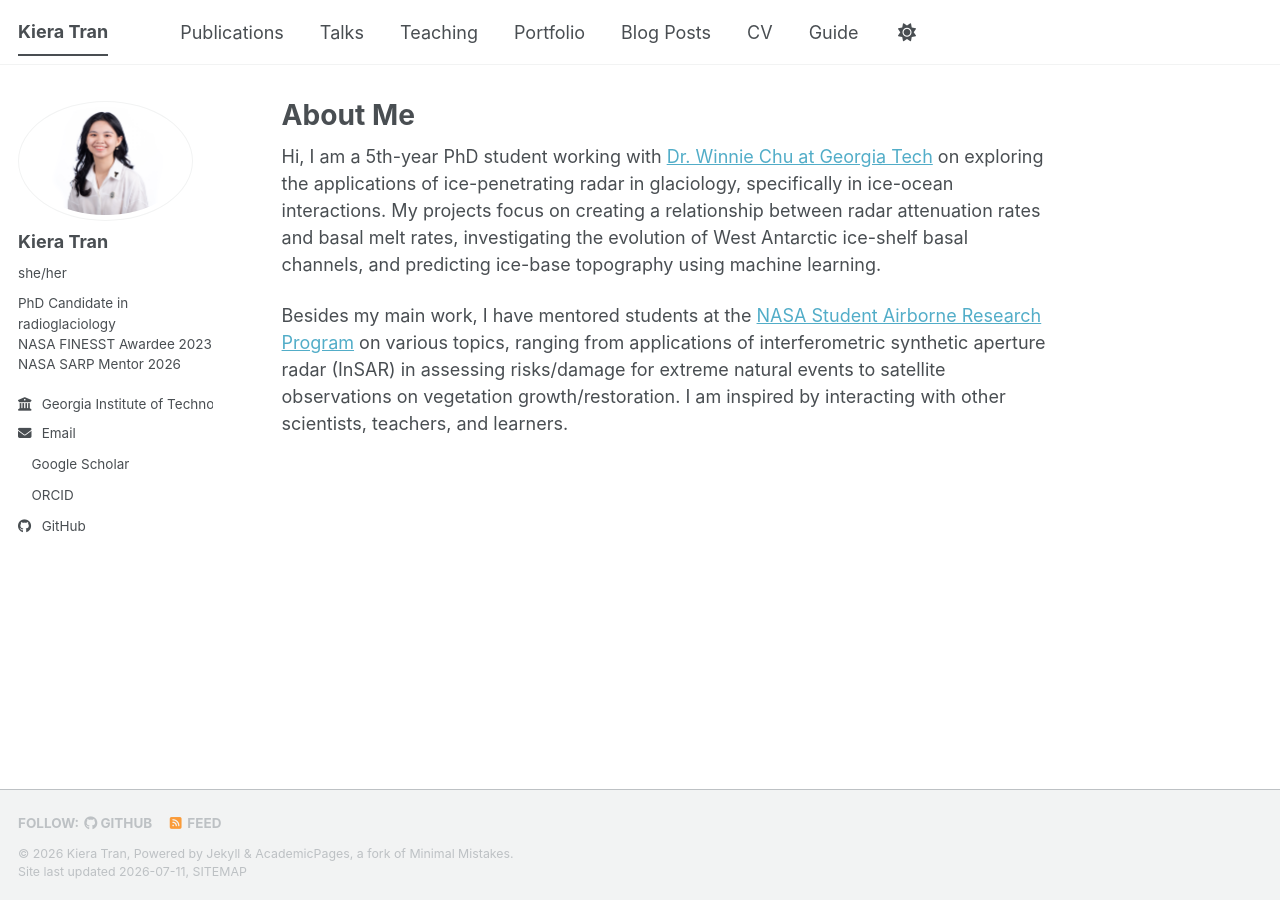
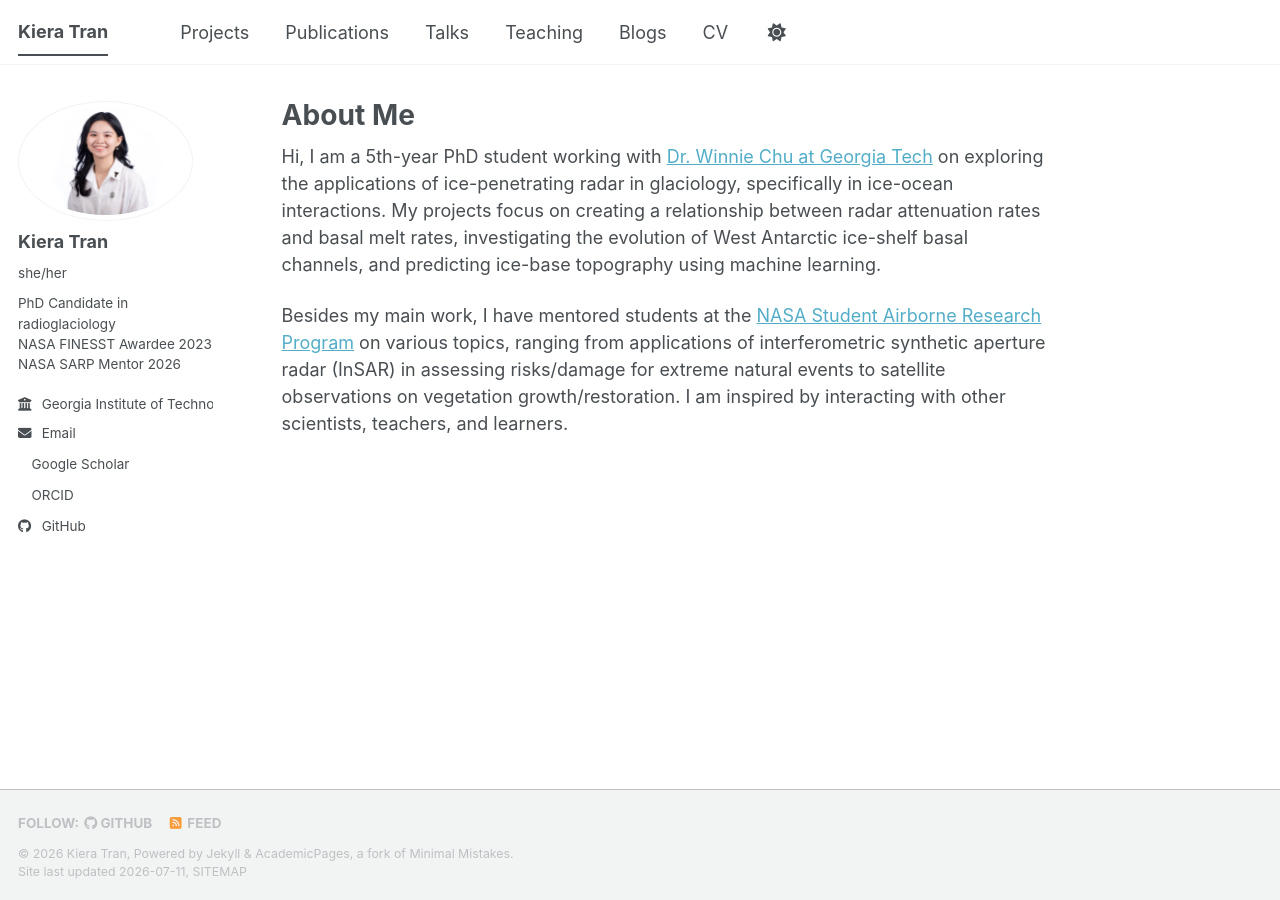
Before and after one commit to kieratran/kieratran.github.io, a Jekyll site: the page built from _pages/about.md, in a window 1280 px wide. Built offline with Jekyll 4.4.1, drawn with Linux system fonts in a browser that asks for light colours; a style sheet for code colours, icons or effects is not loaded.

Commit message:
Update navigation.yml

```diff
--- a/_data/navigation.yml
+++ b/_data/navigation.yml
@@ -8,6 +8,9 @@
 #      Markdown formatted page while the second is generated using JSON.
 
 main:
+  - title: "Projects"
+    url: /projects/
+
   - title: "Publications"
     url: /publications/
 
@@ -17,10 +20,7 @@ main:
   - title: "Teaching"
     url: /teaching/
 
-  - title: "Portfolio"
-    url: /portfolio/
-
-  - title: "Blog Posts"
+  - title: "Blogs"
     url: /year-archive/
 
   - title: "CV"
@@ -29,5 +29,5 @@ main:
   # - title: "CV"
   #   url: /cv-json/
 
-  - title: "Guide"
-    url: /markdown/
+  # - title: "Guide"
+  #   url: /markdown/
```
